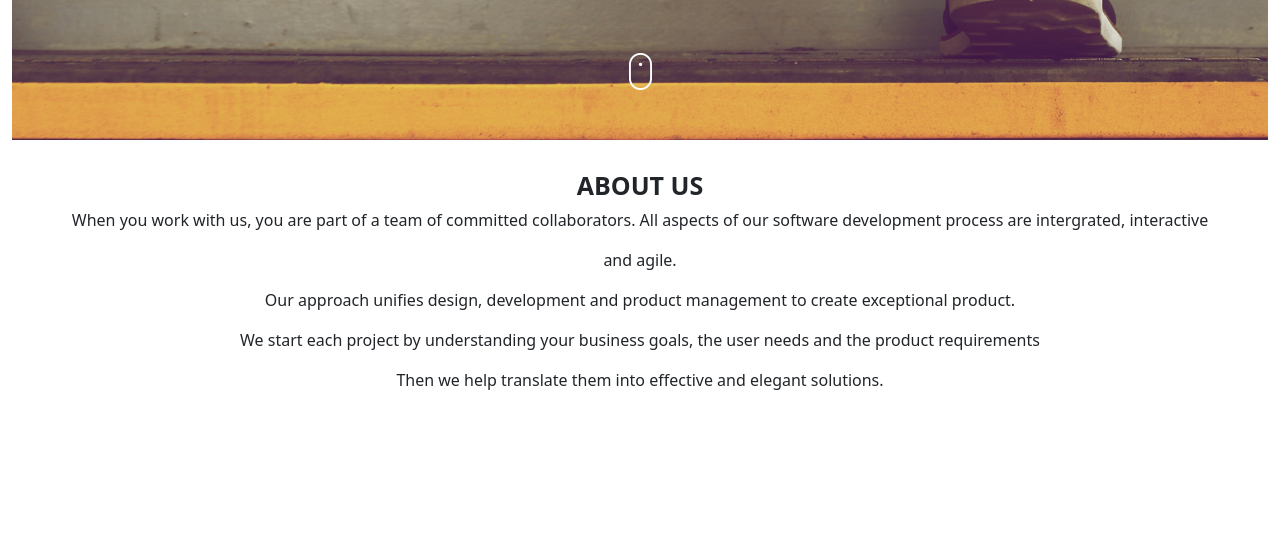
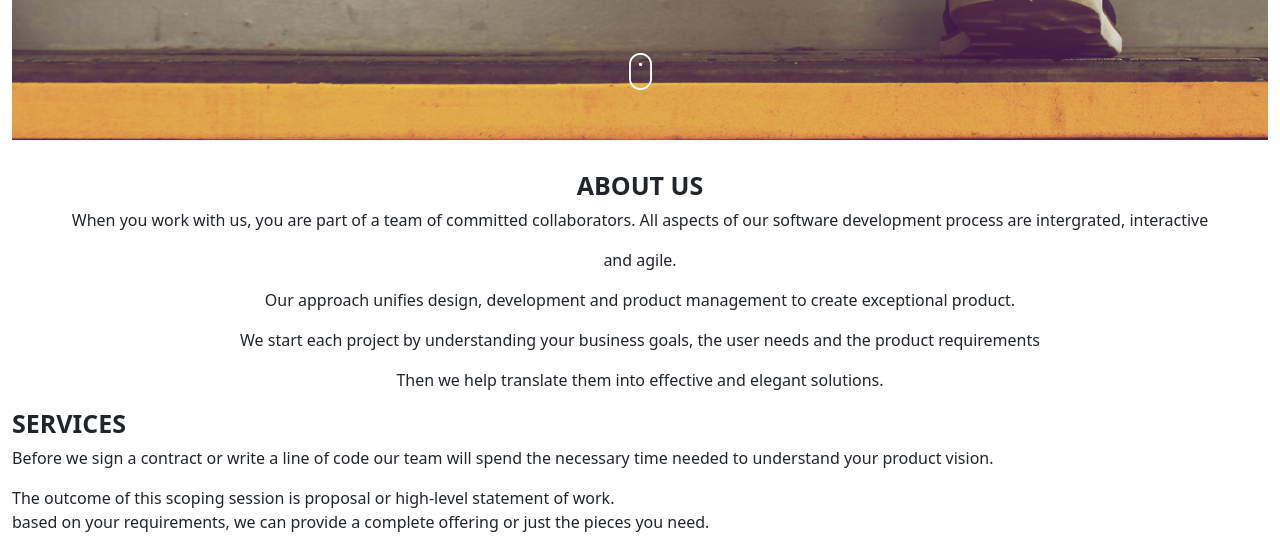
Before and after one commit to Maalim18/delani-studio, a plain HTML site: page index.html in a window 1280 px wide. Shown: the part 478-1028 px from the top of the page. Before the commit the page ends 886 px from the top, so only its background shows below. Drawn offline with Linux system fonts and the light colour scheme.

Commit message:
add h2 nd paragraph

```diff
--- a/index.html
+++ b/index.html
@@ -31,7 +31,13 @@
             <p>Our approach unifies design, development and product management to create exceptional product.</p>
             <p>We start each project by understanding your business goals, the user needs and the product requirements</p>
             <p>Then we help translate them into effective and elegant solutions.</p>
-        </div>
+            </div>
+            <div class="service">
+                <h2>SERVICES</h2>
+                <p>Before we sign a contract or write a line of code our team will spend the necessary time needed to understand your product vision.</p>
+                <p>The outcome of this scoping session is proposal or high-level statement of work. <br>based on your requirements, we can provide a complete offering or just the pieces you need.</p>
+            </div>
+
 
 
 </body>
```
